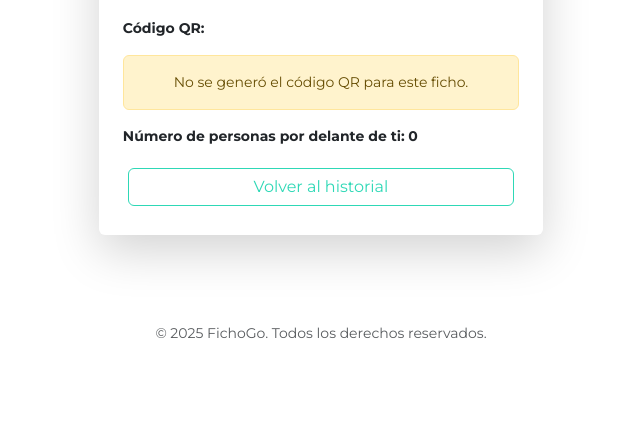
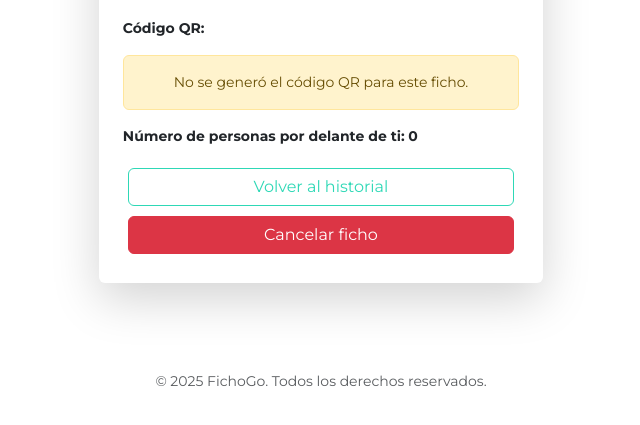
Before and after one commit to Mirr1s/FichoGo, a Django app: page /ver-ficho/ in a window 1280 px wide. Shown: the part 308-733 px from the top of the page, without its empty margins (319-959 px from the left). Run offline with Django 5.2, Linux system fonts and the light colour scheme; a user stored in the database is signed in; data comes from the database, SQL or seed files in the repository; both versions use the stored data as it was after the commit.

Commit message:
se agrego boton pancelar ficho

```diff
--- a/fichogo/core/templates/core/ver_ficho.html
+++ b/fichogo/core/templates/core/ver_ficho.html
@@ -35,6 +35,9 @@
                     <div class="d-grid gap-2">
                         <a href="{% url 'usuario' %}" class="btn btn-outline-primary">Volver al historial</a>
                     </div>
+                    <div class="d-grid gap-2">
+                        <a href="{% url 'cancelar_ficho' ficho.id %}" class="btn btn-danger">Cancelar ficho</a>
+                    </div>
                     {% if messages %}
                     <div class="mt-3">
                         {% for message in messages %}
```
Also changed, not shown: fichogo/db.sqlite3, fichogo/media/qr/ficho_2205082_70.jpg (added), fichogo/media/qr/ficho_2205082_71.jpg (added), fichogo/media/qr/qr/ficho_70.png (added), fichogo/media/qr/qr/ficho_71.png (added).
